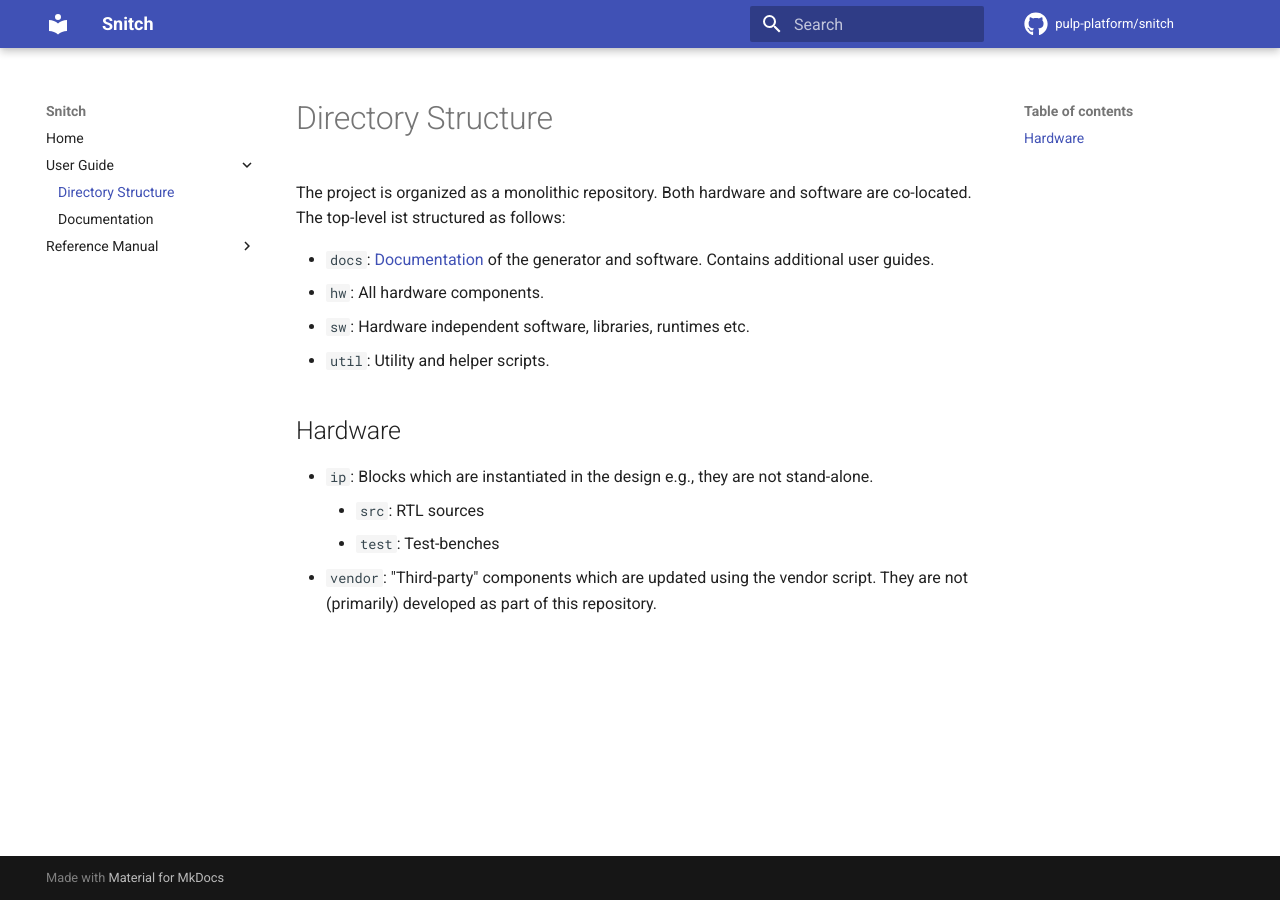
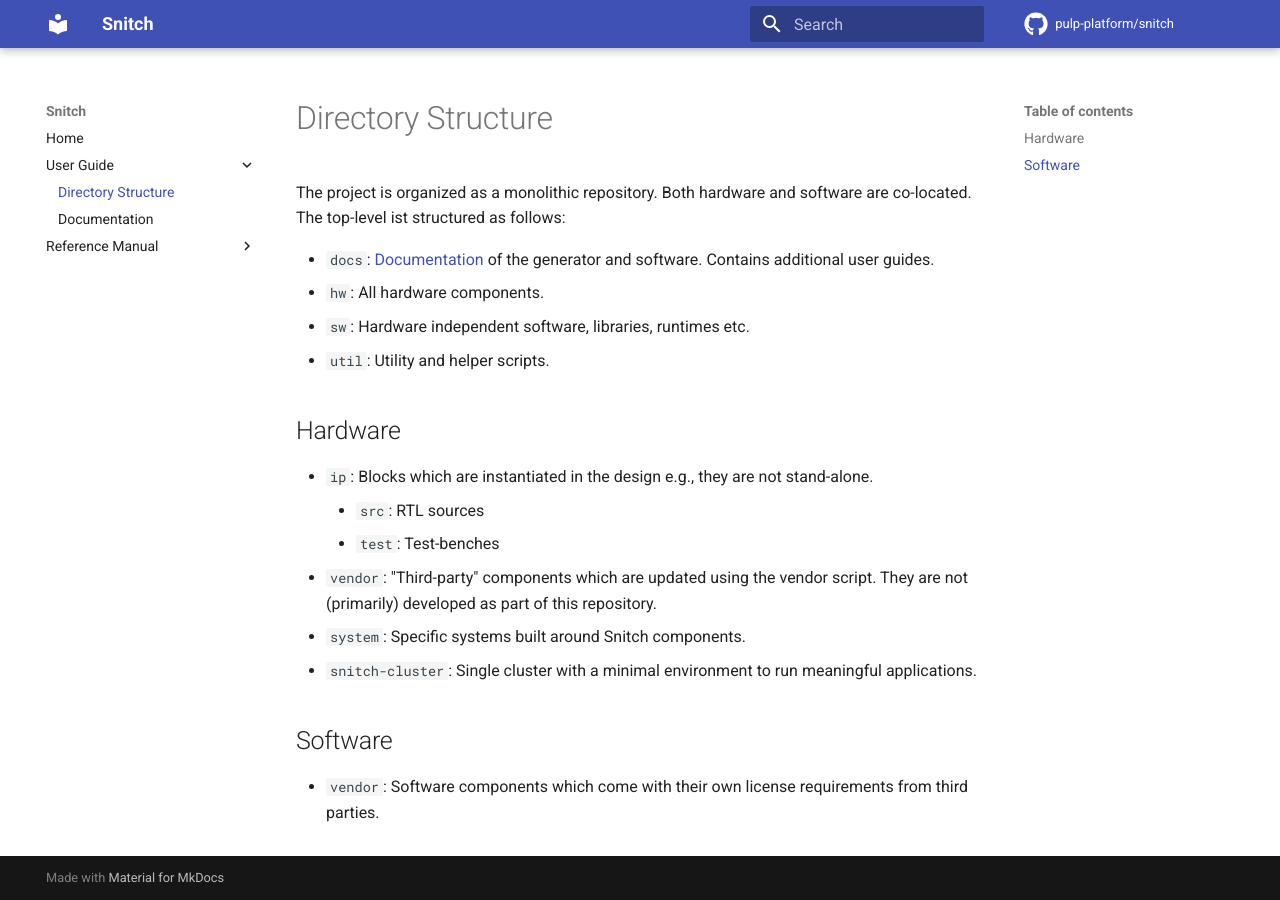
Before and after one commit to pulp-platform/snitch_cluster, an MkDocs documentation site: the page built from docs/ug/directory_structure.md, in a window 1280 px wide. Built offline with MkDocs 1.6.1 and Material for MkDocs 9.7.7, drawn with Linux system fonts in a browser that asks for light colours; comment, search, counter and statistics services are not loaded.

```diff
--- a/docs/ug/directory_structure.md
+++ b/docs/ug/directory_structure.md
@@ -1,15 +1,27 @@
 # Directory Structure
 
-The project is organized as a monolithic repository. Both hardware and software are co-located. The top-level ist structured as follows:
+The project is organized as a monolithic repository. Both hardware and software
+are co-located. The top-level ist structured as follows:
 
-* `docs`: [Documentation](documentation.md) of the generator and software. Contains additional user guides.
+* `docs`: [Documentation](documentation.md) of the generator and software.
+  Contains additional user guides.
 * `hw`: All hardware components.
 * `sw`: Hardware independent software, libraries, runtimes etc.
 * `util`: Utility and helper scripts.
 
 ## Hardware
 
-* `ip`: Blocks which are instantiated in the design e.g., they are not stand-alone.
+* `ip`: Blocks which are instantiated in the design e.g., they are not
+  stand-alone.
     * `src`: RTL sources
     * `test`: Test-benches
-* `vendor`: "Third-party" components which are updated using the vendor script. They are not (primarily) developed as part of this repository.
+* `vendor`: "Third-party" components which are updated using the vendor script.
+  They are not (primarily) developed as part of this repository.
+* `system`: Specific systems built around Snitch components.
+  * `snitch-cluster`: Single cluster with a minimal environment to run
+    meaningful applications.
+
+## Software
+
+* `vendor`: Software components which come with their own license requirements
+  from third parties.
--- a/mkdocs.yml
+++ b/mkdocs.yml
@@ -25,3 +25,4 @@ nav:
       - Documentation: ug/documentation.md
     - Reference Manual:
       - Solder: rm/solder.md
+      - Custom Instructions: rm/custom_instructions.md
```
Also changed, not shown: docs/rm/custom_instructions.md (added, +82 -0 lines).
